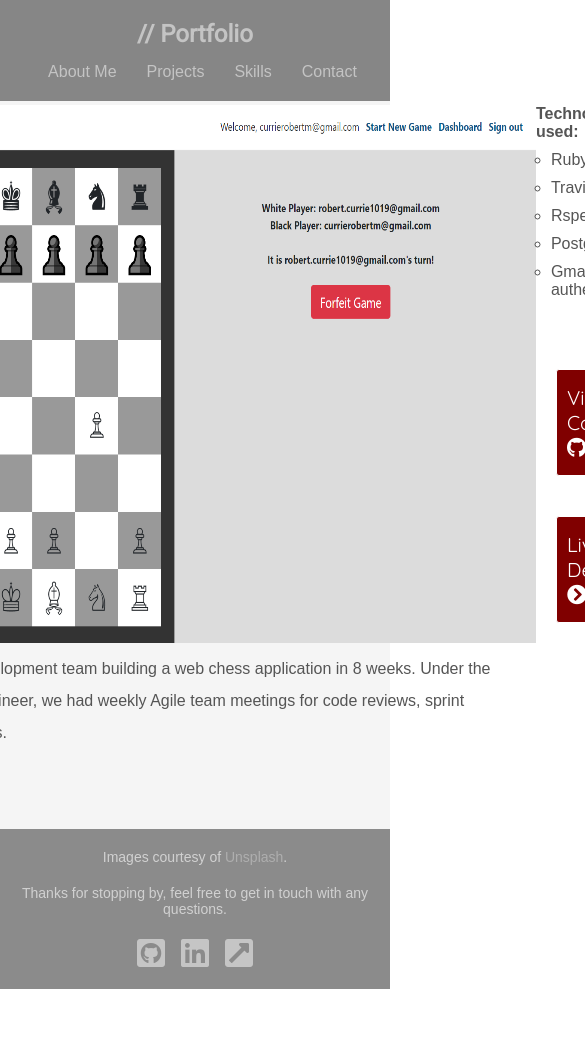
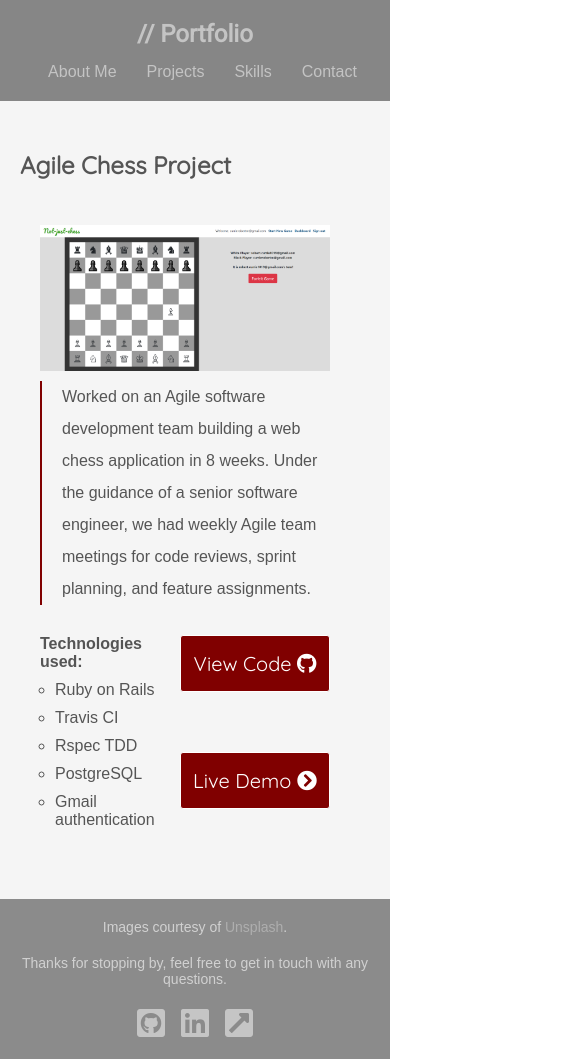
Before and after one commit to R-Currie/Portfolio, a plain HTML site: page chess.html in a window 390 px wide. Shown: the top 1059 px of the page, 585 px wide, since content can reach past the window. Before the commit the page ends 989 px from the top, so only its background shows below. Drawn offline with Linux system fonts and the light colour scheme.

Commit message:
Chess page done

```diff
--- a/assets/css/styles.css
+++ b/assets/css/styles.css
@@ -425,6 +425,121 @@ ul.icons li a:hover {
   }
 }
 
+/* Individual projects section */
+
+.project {
+  font: normal 16px sans-serif;
+}
+
+.container {
+  width: 80%;
+}
+
+.item {
+  display: flex;
+  justify-content: center;
+}
+
+.item .caption {
+  display: flex;
+  flex-direction: column;
+}
+
+.item .caption .screenshot {
+  width: 100%;
+  height: auto;
+  padding-right: 20px;
+  flex-basis: 75%;
+  max-width: 800px;
+}
+
+.item .sidebar {
+  display: flex;
+  flex-direction: column;
+  flex-basis: 20%;
+}
+
+@media (max-width: 1000px) {
+  .project .container {
+    width: 90%;
+  }
+
+  .project .item {
+    flex-basis: 100%;
+    padding: 20px;
+    flex-direction: column;
+  }
+
+  .item .sidebar {
+    flex-direction: row;
+    justify-content: center;
+  }
+
+  .item .sidebar .links {
+    margin-top: 0px;
+  }
+
+  .item .sidebar .github {
+    margin-top: 0px;
+  }
+}
+
+@media (max-width: 800px) {
+  .project .container {
+    margin-top: 100px;
+    width: 100%;
+  }
+}
+
+.project .title {
+  font-family: "Quicksand";
+  margin-bottom: 25px;
+}
+
+.project .description {
+  text-align: left;
+  border-left: 2px solid maroon;
+  margin-top: 10px;
+}
+
+.link {
+  background-color: maroon;
+  color: white;
+  border: 1px solid white;
+  padding: 15px 10px;
+  border-radius: 3px;
+  font-size: 20px;
+  font-weight: 500;
+  font-family: "Quicksand";
+  margin: 20px 20px;
+  opacity: 1;
+  transition: 300ms;
+  text-align: center;
+  width: 150px;
+}
+
+.link:hover {
+  background-color: white;
+  color: maroon;
+  border: 1px solid maroon;
+}
+
+.links {
+  display: flex;
+  flex-direction: column;
+  justify-content: space-between;
+  margin-top: 50px;
+}
+
+.tech-ul {
+  list-style: circle;
+  padding-left: 15px;
+}
+
+.tech-ul li {
+  padding-top: 10px;
+}
+
 /*Footer Section*/
 
 footer {
@@ -472,72 +587,3 @@ footer p {
 .email:hover {
   text-decoration: underline;
 }
-
-/* Individual projects section */
-
-.project {
-  font: normal 16px sans-serif;
-  display: flex;
-}
-
-.caption {
-  display: flex;
-}
-
-.caption .screenshot {
-  width: 800px;
-  height: auto;
-}
-
-.project .title {
-  font-family: "Quicksand";
-  margin-bottom: 25px;
-}
-
-.project .description {
-  text-align: left;
-  border-left: 2px solid maroon;
-  margin-top: 10px;
-}
-
-.link {
-  background-color: maroon;
-  color: white;
-  border: 1px solid white;
-  padding: 15px 10px;
-  border-radius: 3px;
-  font-size: 20px;
-  font-weight: 500;
-  font-family: "Quicksand";
-  margin: 20px 20px;
-  opacity: 1;
-  transition: 300ms;
-}
-
-.link:hover {
-  background-color: white;
-  color: maroon;
-  border: 1px solid maroon;
-}
-
-.sidebar {
-  display: flex;
-  flex-direction: column;
-  flex-basis: 90%;
-}
-
-.links {
-  display: flex;
-  flex-direction: column;
-  justify-content: space-between;
-  margin-top: 50px;
-}
-
-.tech-ul {
-  list-style: circle;
-  padding-left: 15px;
-}
-
-.tech-ul li {
-  padding-top: 10px;
-}
--- a/chess.html
+++ b/chess.html
@@ -29,14 +29,22 @@
     </header>
 
     <section class="project">
-      <div>
+      <div class="container">
         <h1 class="title">Agile Chess Project</h1>
+        <div class="item">
           <div class="caption">
             <img
               class="screenshot"
               src="./assets/img/chess.png"
               alt="chess screenshot"
             />
+            <p class="description">
+              Worked on an Agile software development team building a web chess
+              application in 8 weeks. Under the guidance of a senior software
+              engineer, we had weekly Agile team meetings for code reviews,
+              sprint planning, and feature assignments.
+            </p>
+          </div>
           <div class="sidebar">
             <div class="technologies">
               <h4>Technologies used:</h4>
@@ -54,21 +62,12 @@
                 href="https://github.com/Not-just-chess/not-just-chess"
                 >View Code <i class="fab fa-github"></i
               ></a>
-              <a
-                class="demo link"
-                href="https://github.com/Not-just-chess/not-just-chess"
+              <a class="demo link" href="https://not-just-chess.herokuapp.com/"
                 >Live Demo <i class="fa fa-chevron-circle-right"></i
               ></a>
             </div>
           </div>
         </div>
-
-        <p class="description">
-          Worked on an Agile software development team building a web chess
-          application in 8 weeks. Under the guidance of a senior software
-          engineer, we had weekly Agile team meetings for code reviews, sprint
-          planning, and feature assignments.
-        </p>
       </div>
     </section>
 
```
Lines whose indentation alone changed are shown as unchanged.
